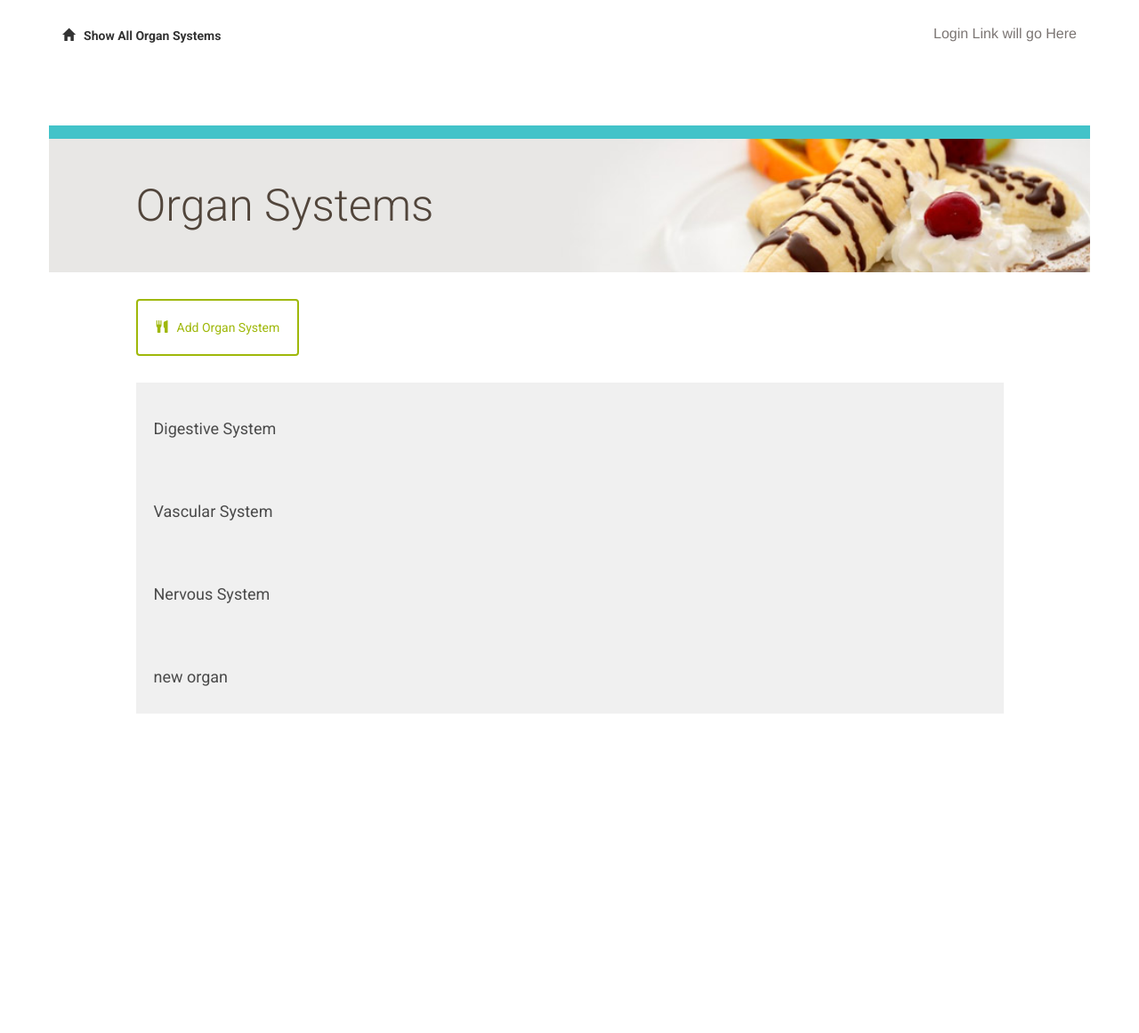
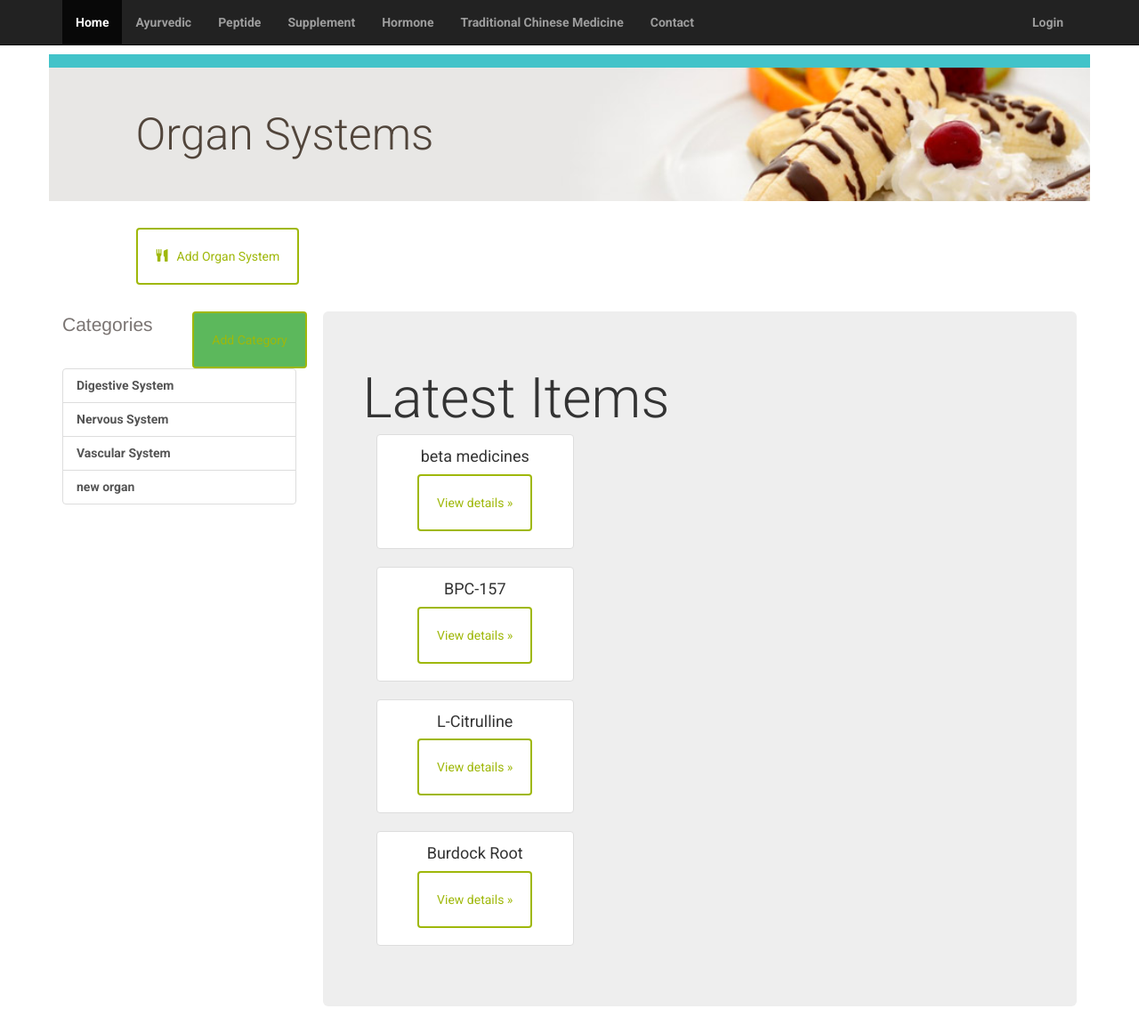
Before and after one commit to nolansingroy/Catalog, a Flask app: page / in a window 1280 px wide. Shown: the whole page at 89% size. Before the commit the page ends 802 px from the top, so only its background shows below. Run offline with Flask 2, Linux system fonts and the light colour scheme; some libraries are stand-ins or nearby versions.

Commit message:
organSystem.html now renders to showMedicineItem() which calls medicine.html --> this means that on the homepage you may now click on the organ system and it will correctly render the medicine page display that organ's medicine! ;)

```diff
--- a/application.py
+++ b/application.py
@@ -1,5 +1,5 @@
 from flask import Flask, render_template, url_for, redirect, request, jsonify, flash
-from sqlalchemy import create_engine, asc
+from sqlalchemy import create_engine, asc, desc
 from sqlalchemy.orm import sessionmaker
 from database_setup import Base, Organ, Medicine
 # IMPORTS FOR GOOGLE credentials
@@ -183,6 +183,16 @@ def organSystemsMedicineJSON(organ_id):
 def medicineItemJSON(organ_id, medicine_id):
     Medicine_Item = session.query(Medicine).filter_by(id=medicine_id).one()
     return jsonify(Medicine_Item=Medicine_Item.serialize)
+################################################################################
+
+
+# Show information of a specific item
+@app.route('/RoadMapToHealth/<organ_name>/<medicine_name>')
+def showSpecificMedicine(organ_name, medicine_name):
+    organ = session.query(Organ).filter_by(name=organ_name).one()
+    item = session.query(Medicine).filter_by(name=medicine_name, organ=organ).one()
+    return render_template('showSpecificMedicine.html', item=item)
+
 
 #########################################################################
 # Show all Organ Systems
@@ -191,8 +201,9 @@ def medicineItemJSON(organ_id, medicine_id):
 @app.route('/')
 @app.route('/RoadMapToHealth/')
 def showOrganSystems():
-    organ = session.query(Organ).all()
-    return render_template('organSystems.html', organ=organ)
+    organ = session.query(Organ).order_by(asc(Organ.name))
+    items = session.query(Medicine).order_by(desc(Medicine.time_created))
+    return render_template('organSystems.html', organ=organ, items=items)
     # organs = session.query(organ).order_by(asc(organ.name))
     # return "all organ systems are now visible"
 # Create a new organ
@@ -206,7 +217,7 @@ def newOrganSystem():
     if request.method == 'POST':
         newOrgan = Organ(name=request.form['name'])
         session.add(newOrgan)
-        flash('New organ %s Successfully Created' % neworgan.name)
+        flash('New organ %s Successfully Created' % newOrgan.name)
         session.commit()
         return redirect(url_for('showOrganSystems'))
     else:
@@ -262,6 +273,15 @@ def showMedicine(organ_id):  # organSystem_id
     return render_template('medicine.html', items=items, organ=organ)
 
 
+# Show all items in a category
+@app.route('/RoadMapToHealth/<int:organ_id>/medicine/')
+def showMedicineItem(organ_id):
+    organ = session.query(Organ).order_by(asc(Organ.name))
+    selected_Medicine = session.query(Organ).filter_by(organ_id=organ_id).one()
+    items = session.query(Medicine).filter_by(
+        organ_id=selected_Medicine.id).order_by(asc(Medicine.name))
+    return render_template('medicine.html', organ=organ, selected_Medicine=selected_Medicine, items=items)
+
 # Create a new menu item
 
 
@@ -299,9 +319,9 @@ def editMedicine(organ_id, medicine_id):  # organSystem_id,medicine_id
         if request.form['description']:
             editedItem.description = request.form['description']
         if request.form['gland']:
-            editedItem.price = request.form['gland']
+            editedItem.gland = request.form['gland']
         if request.form['type']:
-            editedItem.course = request.form['type']
+            editedItem.type = request.form['type']
         session.add(editedItem)
         session.commit()
         flash('Medicine %s Successfully Edited' % (editedItem.name))
--- a/static/styles.css
+++ b/static/styles.css
@@ -161,3 +161,11 @@ u }
 	text-align: center;
 
 }
+.thumbnail {
+	display: block;
+	padding: 4px;
+
+}
+.row .is-flex{
+	flex-wrap: wrap;
+}
--- a/templates/editMedicine.html
+++ b/templates/editMedicine.html
@@ -19,7 +19,7 @@
 					<label for="description">Description:</label>
 					<textarea class="form-control" maxlength="250" rows="3" name="description">{{item.description}}</textarea>
 
-					<label for="price">Targeted gland/organ</label>
+					<label for="gland">Targeted gland/organ</label>
 					<div class="input-group">
 						<input type ="text" maxlength="25" class="form-control" name="gland" value="{{item.gland}}">
 					</div>
--- a/templates/header.html
+++ b/templates/header.html
@@ -1,12 +1,32 @@
-<div class="row top-menu">
-	<div class="col-md-6">
 
-	<!--url_for('showOrganSystems')-->
-			<span class="glyphicon glyphicon-home" aria-hidden="true"></span>Show All Organ Systems
-		</a>
-	</div>
-	<div class="col-md-6 text-right">
-					<p>Login Link will go Here </p>
-
-	</div>
-</div>
+<nav class="navbar navbar-fixed-top navbar-inverse">
+      <div class="container">
+        <div class="navbar-header">
+          <button type="button" class="navbar-toggle collapsed" data-toggle="collapse" data-target="#navbar" aria-expanded="false" aria-controls="navbar">
+            <span class="sr-only">Toggle navigation</span>
+            <span class="icon-bar"></span>
+            <span class="icon-bar"></span>
+            <span class="icon-bar"></span>
+          </button>
+				<!--TODO add a user function that will display the users picture and name here-->
+        </div>
+        <div id="navbar" class="collapse navbar-collapse">
+          <ul class="nav navbar-nav">
+            <li class="active"><a href="{{url_for('showOrganSystems')}}">Home</a></li>
+            <li><a href="#">Ayurvedic</a></li>
+						<li><a href="#">Peptide</a></li>
+						<li><a href="#">Supplement</a></li>
+						<li><a href="#">Hormone</a></li>
+						<li><a href="#">Traditional Chinese Medicine</a></li>
+            <li><a href="#">Contact</a></li>
+          </ul>
+          <ul class="nav navbar-nav pull-right">
+              {% if 'username' not in session %}
+                <li><a href="{{url_for('showLogin')}}">Login</a></li>
+							{% else %}
+                <li><a href="{{url_for('gdisconnect')}}">Logout </a></li>
+              {% endif %}
+          </ul>
+        </div>
+      </div>
+</nav>
--- a/templates/main.html
+++ b/templates/main.html
@@ -5,6 +5,12 @@
 		<link rel="stylesheet" href="//netdna.bootstrapcdn.com/bootstrap/3.1.1/css/bootstrap.min.css">
 		<link rel=stylesheet type=text/css href="{{ url_for('static', filename='styles.css') }}">
 		<link rel="stylesheet" href="https://cdnjs.cloudflare.com/ajax/libs/font-awesome/4.7.0/css/font-awesome.min.css">
+
+<!-- jQuery library -->
+<script src="https://ajax.googleapis.com/ajax/libs/jquery/3.2.1/jquery.min.js"></script>
+
+<!-- Latest compiled JavaScript -->
+<script src="https://maxcdn.bootstrapcdn.com/bootstrap/3.3.7/js/bootstrap.min.js"></script>
 
 	</head>
 	<body>
--- a/templates/organSystems.html
+++ b/templates/organSystems.html
@@ -40,6 +40,51 @@
 		</div>
 		<div class="col-md-1"></div>
 	</div>
+<div class="row">
+	<div class="col-md-3">
+            <div class="row">
+                <div class="col-md-6"><p class="lead">Categories</p></div>
+                <div class="col-md-6 text-right"><a href="{{url_for('newOrganSystem')}}">
+                    <button  class="btn btn-success btn-outline" role="button">Add Category</button>
+                </a></div>
+             </br>
+		        </div>
+            <div class="list-group">
+                {% for i in organ %}
+<!--
+										<a href="{{url_for('showOrganSystems', organ=organ)}}" class="list-group-item">{{i.name}}
+										</a>
+-->
+										<a href="{{url_for('showMedicineItem', organ_id=i.id ,items=items)}}" class="list-group-item">{{i.name}}</a>
+                {% endfor %}
+            </div>
+  </div>
+	<div class="col-md-9">
+      <div class="jumbotron">
+          <div class="row">
+           <h1>Latest Items</h1>
+					</div>
+					{% for i in items %}
+					<div class="row is-flex">
+											 <div class="col-sm-4 col-lg-4 col-md-4">
+													 <div class="thumbnail">
+															 <h4 class="text-center">{{i.name}}</h4>
+															 <div class="text-center">
+								                                <p><a class="btn btn-default"  href="{{url_for('showSpecificMedicine', organ_name=i.organ.name, medicine_name=i.name)}}" role="button">View details &raquo;</a></p>
+								               </div>
+															 					<!-- TODO Trigger the modal with a button -->
+													</div>
+
+											 </div>
+          </div>
+					{% endfor %}
+
+			</div>
+	</div>
+
+</div>
+
+<!--
 	{% for i in organ %}
 			<div class="row">
 				<div class="col-md-1"></div>
@@ -53,3 +98,4 @@
 
 	{% endfor %}
 {% endblock %}
+-->
```
Also changed, not shown: templates/showSpecificMedicine.html (added, +22 -0 lines), roadmaptohealth.db.
